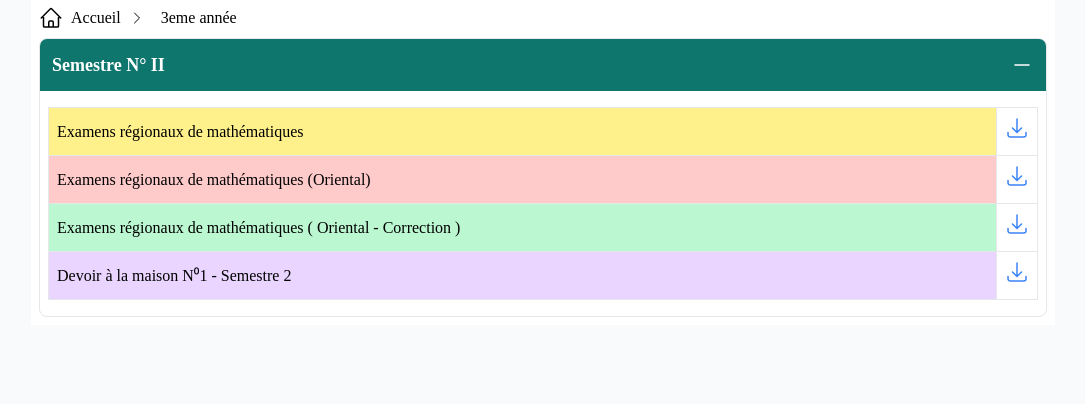
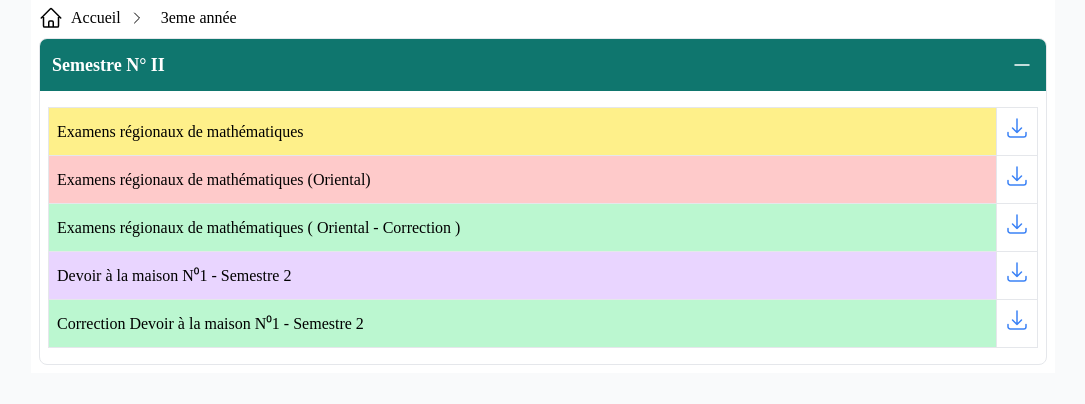
Before and after one commit to MedAmineCk/mathematics, a plain HTML site: page pages/3eme-ac.html in a window 1280 px wide. Shown: the part 82-486 px from the top of the page, without its empty margins (97-1182 px from the left). Drawn offline with nearby package versions, Linux system fonts and the light colour scheme; a web font is replaced by a local one.

Commit message:
add correction dm2 s2 3ac

```diff
--- a/pages/3eme-ac.html
+++ b/pages/3eme-ac.html
@@ -215,6 +215,20 @@
                 </button>
               </td>
             </tr>
+            <tr>
+              <td class="border p-2 bg-green-200 w-full">Correction Devoir à la maison N⁰1 - Semestre 2</td>
+              <td class="border p-2 text-center">
+                <button
+                  onclick="downloadFile('https://drive.google.com/file/d/1u3XQ9EDC64Gw8JHW5zhBiTnhZjY2-8N3/view?usp=drive_link')"
+                  class="text-blue-500">
+                  <svg xmlns="http://www.w3.org/2000/svg" fill="none" viewBox="0 0 24 24" stroke-width="1.5"
+                    stroke="currentColor" class="size-6">
+                    <path stroke-linecap="round" stroke-linejoin="round"
+                      d="M3 16.5v2.25A2.25 2.25 0 0 0 5.25 21h13.5A2.25 2.25 0 0 0 21 18.75V16.5M16.5 12 12 16.5m0 0L7.5 12m4.5 4.5V3" />
+                  </svg>
+                </button>
+              </td>
+            </tr>
           </table>
           <!-- Add more sections as necessary -->
         </div>
```
